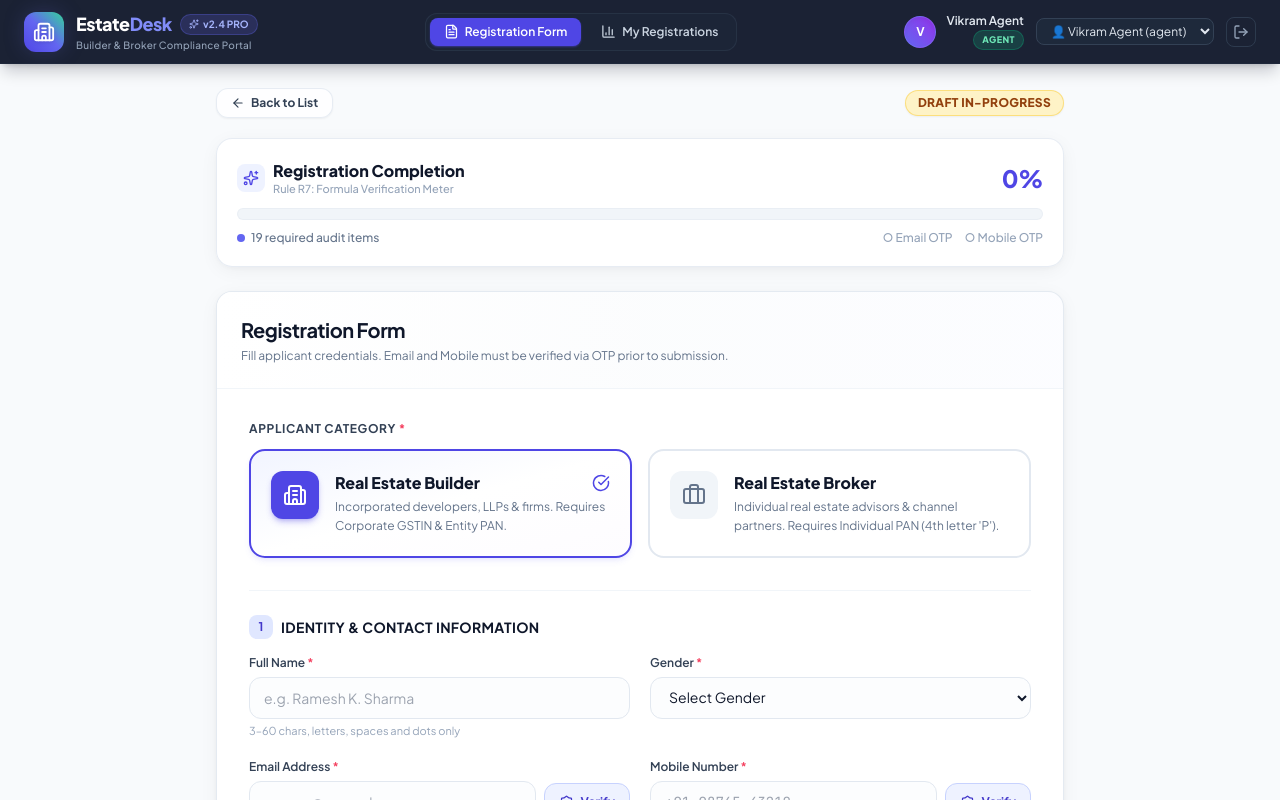
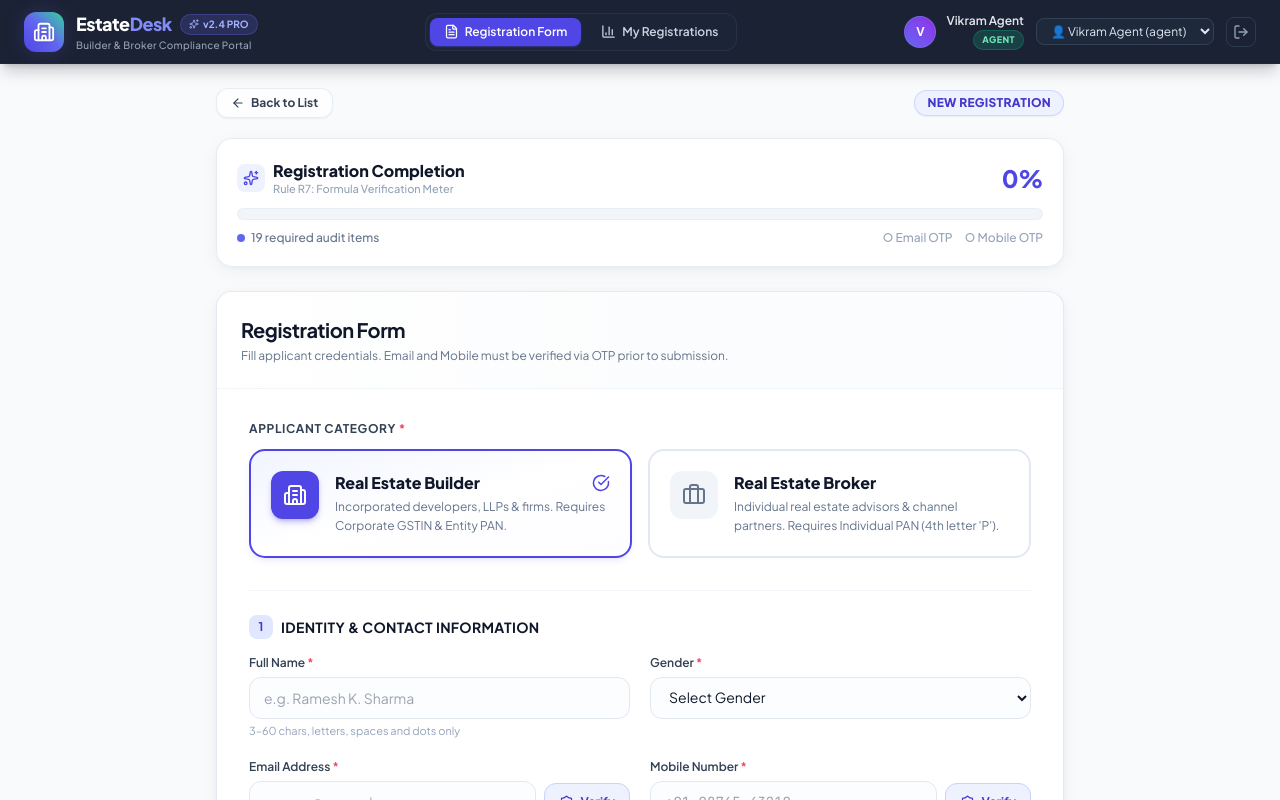
Before and after one commit to Bharat8533/Propcid-Assignment, a React (Vite) app in the folder frontend/: page / in a window 1280 px wide. Shown: the top 800 px of the page. Built offline with nearby package versions, Linux system fonts and the light colour scheme.

Commit message:
fix(ui): show 'New Registration' badge when starting a new form instead of 'Draft In-Progress'

```diff
--- a/frontend/src/pages/RegistrationPage.jsx
+++ b/frontend/src/pages/RegistrationPage.jsx
@@ -408,10 +408,16 @@ export default function RegistrationPage({
             className={`px-3 py-1 rounded-full text-xs font-extrabold tracking-wide uppercase ${
               formData.status === 'submitted'
                 ? 'bg-emerald-100 text-emerald-800 border border-emerald-300/60 shadow-sm'
-                : 'bg-amber-100 text-amber-800 border border-amber-300/60 shadow-sm'
+                : formData.id
+                ? 'bg-amber-100 text-amber-800 border border-amber-300/60 shadow-sm'
+                : 'bg-indigo-50 text-indigo-700 border border-indigo-200/80 shadow-sm'
             }`}
           >
-            {formData.status === 'submitted' ? '✓ Submitted' : 'Draft In-Progress'}
+            {formData.status === 'submitted'
+              ? '✓ Submitted'
+              : formData.id
+              ? 'Draft (Saved)'
+              : 'New Registration'}
           </span>
         </div>
       </div>
```
